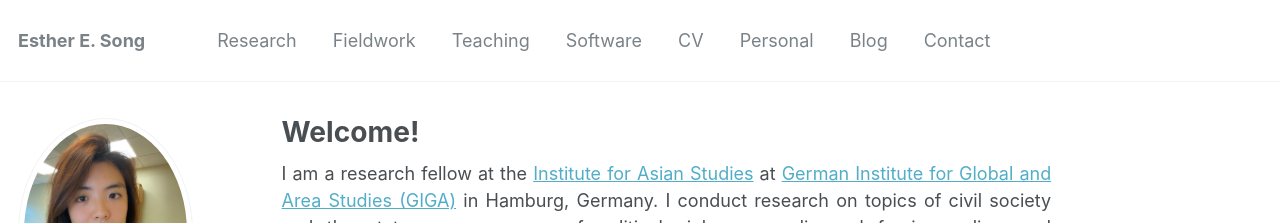
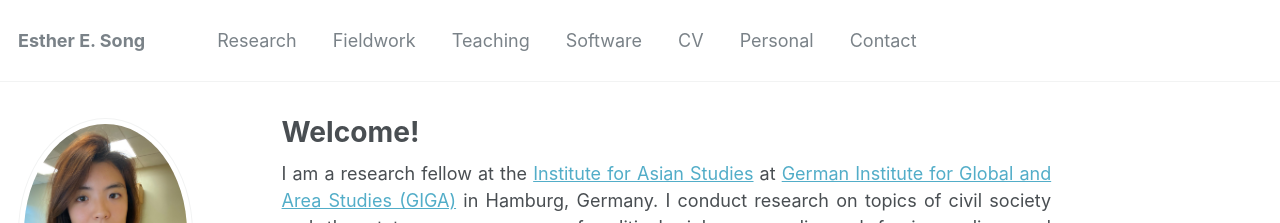
Before and after one commit to ehsong/ehsong.github.io, a Jekyll site: the page built from _pages/about.md, in a window 1280 px wide. Shown: the top 223 px of the page. Built offline with Jekyll 4.4.1, drawn with Linux system fonts in a browser that asks for light colours; some web fonts are replaced.

Commit message:
Update navigation.yml

```diff
--- a/_data/navigation.yml
+++ b/_data/navigation.yml
@@ -18,8 +18,5 @@ main:
   - title: "Personal"
     url: /personal/
 
-  - title: "Blog"
-    url: /bog/
-
   - title: "Contact"
     url: /contact/
```
